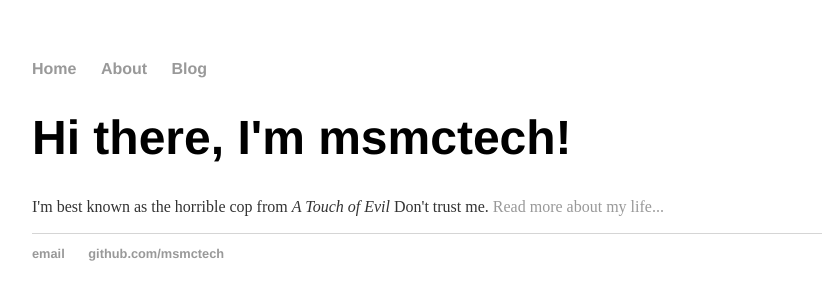
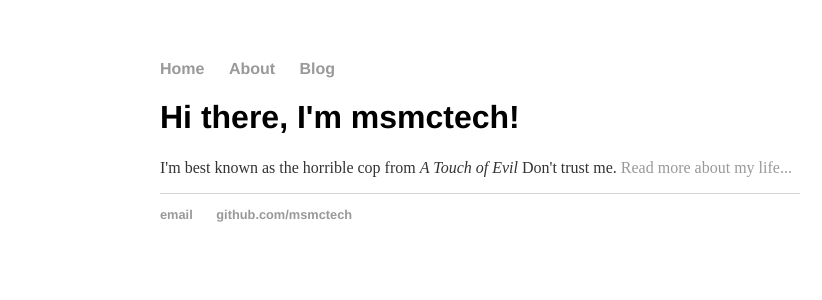
Before and after one commit to msmctech/msmctech_old, a Jekyll site: the page built from index.html, in a window 1280 px wide. Shown: the top 300 px of the page, without its empty margins (160-982 px from the left). Built offline with Jekyll 4.4.1, drawn with Linux system fonts in a browser that asks for light colours.

Commit message:
Update main.css

```diff
--- a/css/main.css
+++ b/css/main.css
@@ -1,6 +1,6 @@
 body {
     margin: 60px auto;
-    width: 70%;
+    width: 50%;
 }
 nav ul, footer ul {
     font-family:'Helvetica', 'Arial', 'Sans-Serif';
@@ -20,7 +20,11 @@ a:hover {
     text-decoration: underline;
 }
 h1 {
-    font-size: 3em;
+    font-size: 2em;
+    font-family:'Helvetica', 'Arial', 'Sans-Serif';
+}
+h2 {
+    font-size: 1.5em;
     font-family:'Helvetica', 'Arial', 'Sans-Serif';
 }
 p {
@@ -35,7 +39,7 @@ footer {
 
 ul.posts {
     margin: 20px auto 40px;
-    font-size: 1.5em;
+    font-size: 1.0em;
 }
 
 ul.posts li {
```
